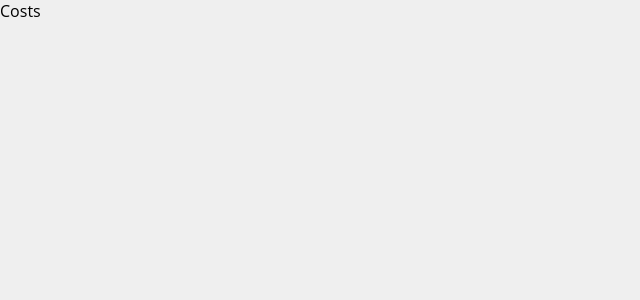
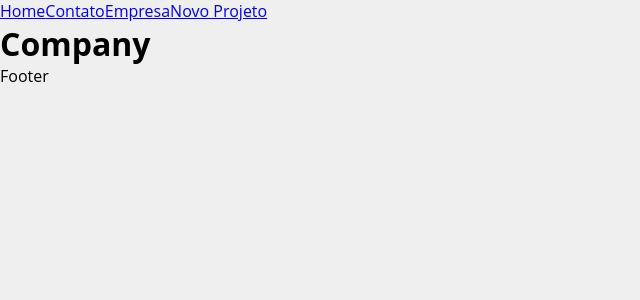
Before and after one commit to LucasCarregal/costs, a React (Create React App) app: page /company in a window 1280 px wide. Shown: the top 300 px of the page, without its empty margins (0-640 px from the left). Built offline with nearby package versions, Linux system fonts and the light colour scheme; the HTML template or start-up script is replaced by a standard one.

Commit message:
estrutura do projeto

```diff
--- a/src/App.js
+++ b/src/App.js
@@ -1,8 +1,28 @@
+import { BrowserRouter as Router, Routes, Route, Link } from "react-router-dom";
+import Home from "./components/pages/Home";
+import Company from "./components/pages/Company";
+import Contact from "./components/pages/Contact";
+import NewProject from "./components/pages/NewProject";
+
+import Container from "./components/layout/Container";
+
 function App() {
   return (
-    <div className="App">
-      <p>Costs</p>
-    </div>
+    <Router>
+      <div>
+        <Link to="/">Home</Link>
+        <Link to="/contact">Contato</Link>
+        <Link to="/company">Empresa</Link>
+        <Link to="/newproject">Novo Projeto</Link>
+      </div>
+      <Routes>
+        <Route path="/" element={<Home />} />
+        <Route path="/company" element={<Company />} />
+        <Route path="/contact" element={<Contact />} />
+        <Route path="/newproject" element={<NewProject />} />
+      </Routes>
+      <p>Footer</p>
+    </Router>
   );
 }
 
--- /dev/null
+++ b/src/components/layout/Container.js
@@ -0,0 +1,7 @@
+import style from "./Container.module.css";
+
+function Container(props) {
+  return <div>{props.children}</div>;
+}
+
+export default Container;
--- /dev/null
+++ b/src/components/pages/Company.js
@@ -0,0 +1,5 @@
+function Company() {
+  return <h1>Company</h1>;
+}
+
+export default Company;
--- /dev/null
+++ b/src/components/pages/Contact.js
@@ -0,0 +1,5 @@
+function Company() {
+  return <h1>Company</h1>;
+}
+
+export default Company;
--- /dev/null
+++ b/src/components/pages/Home.js
@@ -0,0 +1,5 @@
+function Home() {
+  return <h1>Home</h1>;
+}
+
+export default Home;
--- /dev/null
+++ b/src/components/pages/NewProject.js
@@ -0,0 +1,5 @@
+function NewProject() {
+  return <h1>New Project</h1>;
+}
+
+export default NewProject;
```
Also changed, not shown: src/components/layout/Container.module.css (added).
